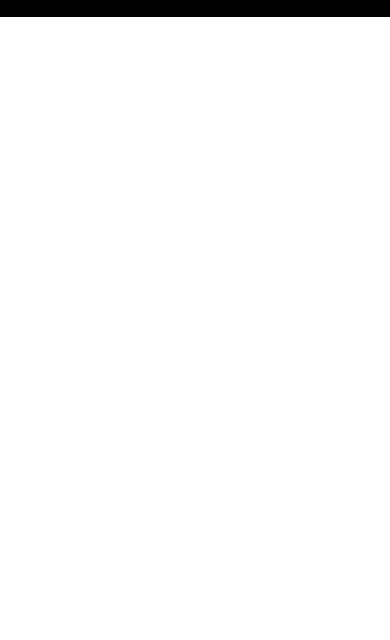
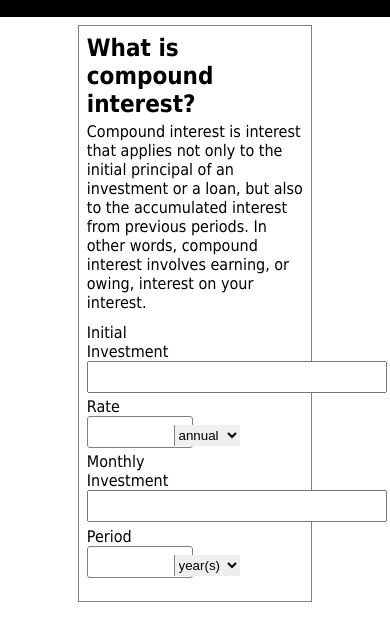
Before and after one commit to wellingtonmr/compound-interest-calculator, a plain HTML site: page src/index.html in a window 390 px wide. Shown: the part 126-766 px from the top of the page. Drawn offline with Linux system fonts and the light colour scheme.

Commit message:
Started main and some styling
Added the info text that explain what is interest compound and the inputs. Did some styling but it's not really responsive right now.

```diff
--- a/src/css/styles.css
+++ b/src/css/styles.css
@@ -26,3 +26,51 @@ header h1 {
 	font-size: 1.5rem;
 	font-weight: bold;
 }
+
+main {
+	width: 60%;
+	margin: 2% auto;
+	padding: 2%;
+	border: 1px solid gray;
+}
+
+main h2 {
+	margin-bottom: 2%;
+}
+
+main section {
+	margin-bottom: 5%;
+}
+
+.container {
+	display: inline-block;
+	width: 49%;
+	margin-bottom: 2%;
+}
+
+.container input {
+	width: 100%;
+	min-width: 300px;
+	font-size: 1.5rem;
+}
+
+.border {
+	border: 1px solid gray;
+	border-radius: 3px;
+	padding: 1px 0;
+	white-space: nowrap;
+}
+
+#rate, #time{
+	max-width: 78%;
+	min-width: 0;
+	border: none;
+}
+
+select {
+	width: 20%;
+	min-width: 9ch;
+	padding: 2px 0;
+	border: none;
+	border-left: 1px solid gray;
+}
--- a/src/index.html
+++ b/src/index.html
@@ -20,7 +20,46 @@
 		</header>
 
 		<main>
+			<section class="info">
+				<h2>What is compound interest?</h2>
+				<p>Compound interest is interest that applies not only to the initial principal of an investment or a loan, but also to the accumulated interest from previous periods. In other words, compound interest involves earning, or owing, interest on your interest.</p>
+			</section>
 
+			<section class="calc">
+				<div class="container">
+					<label for="ini-invest">Initial Investment</label><br />
+					<input type="number" id="ini-invest">
+				</div>
+
+				<div class="container">
+					<label for="rate">Rate</label><br />
+					<div class="border">
+						<input type="number" id="rate">
+						<select>
+							<option>annual</option>
+							<option>monthly</option>
+						</select>
+					</div>
+				</div>
+
+				<div class="container">
+					<label for="mon-invest">Monthly Investment</label><br />
+					<input type="number" id="mon-invest">
+				</div>
+
+				<div class="container">
+					<label for="time">Period</label><br />
+					<div class="border">
+						<input type="number" id="time">
+						<select>
+							<option>year(s)</option>
+							<option>month(s)</option>
+						</select>
+					</div>
+				</div>
+			</section>
+
+			<section id="result"></section>
 		</main>
 
 		<footer>
```
